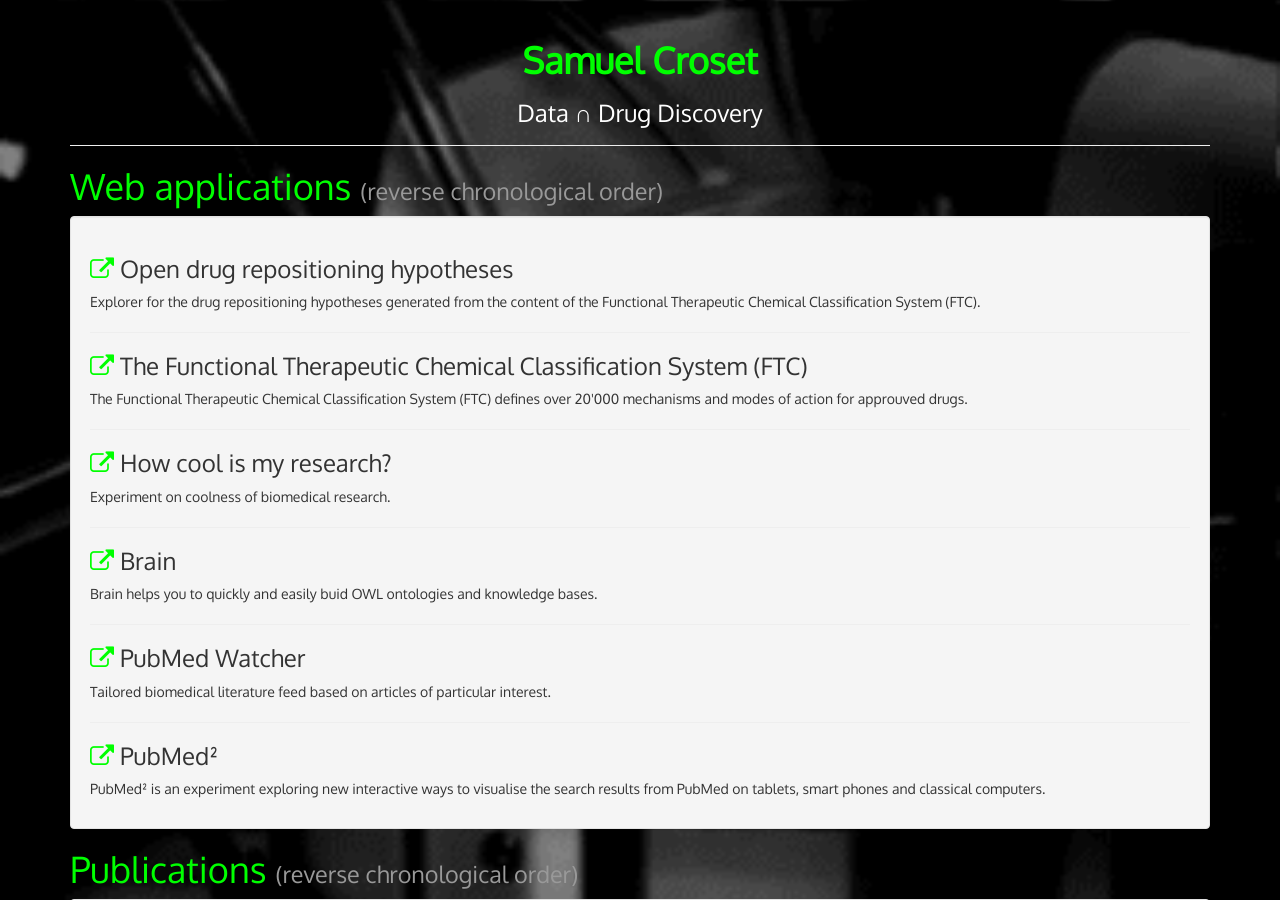
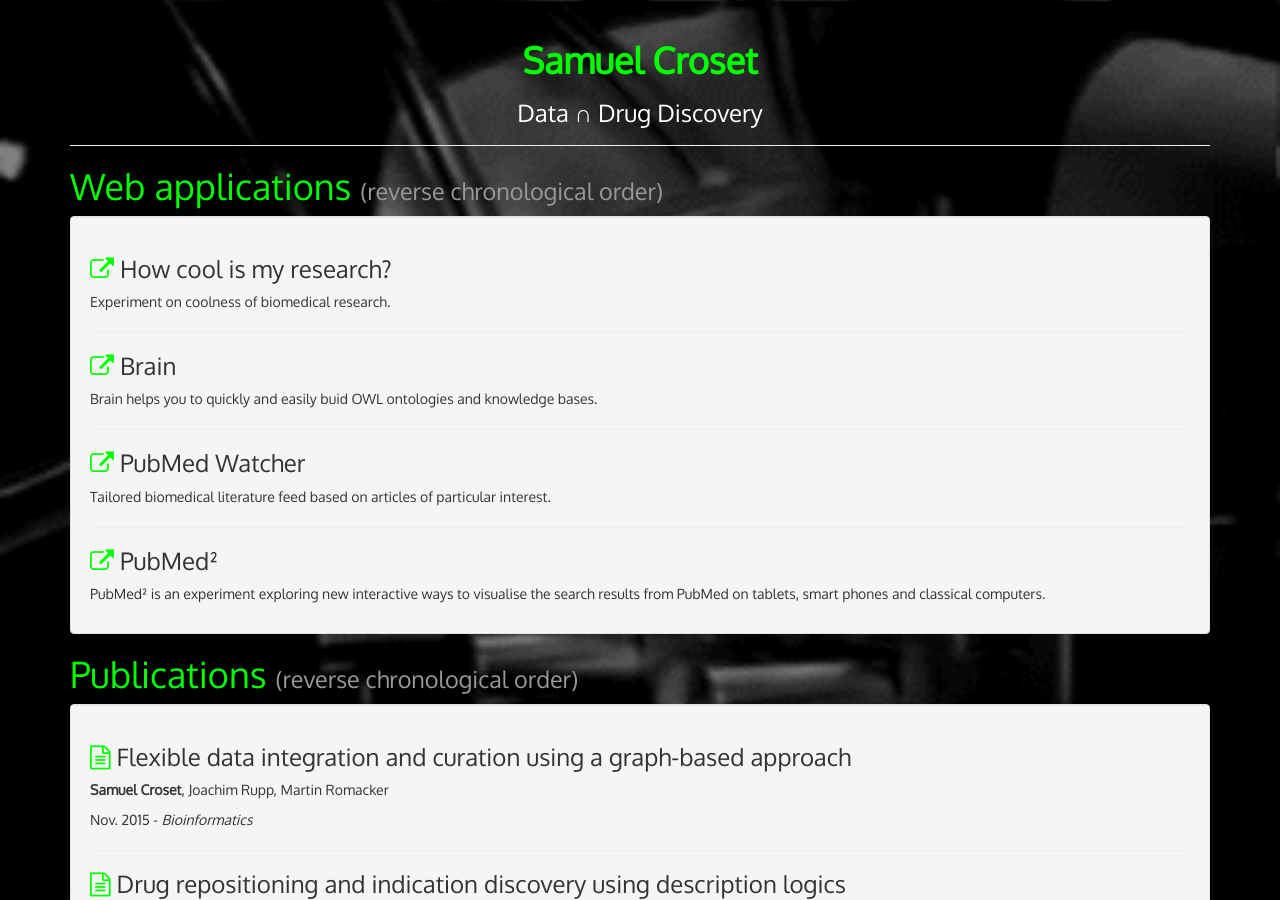
Before and after one commit to loopasam/samuelcroset, a Jekyll site: the page built from work/index.html, in a window 1280 px wide and 900 px high. Built offline with Jekyll 4.4.1, drawn with Linux system fonts in a browser that asks for light colours; nearby versions of some CDN libraries; Markdown is read by kramdown in place of the engine named in the settings.

Commit message:
removed FTC links

```diff
--- a/work/index.html
+++ b/work/index.html
@@ -5,13 +5,6 @@
 <h1 class="text-primary">Web applications <small>(reverse chronological order)</small></h1>
 
 <div class="well">
-  <h3><a href="https://www.ebi.ac.uk/chembl/research/ftc-hypotheses"><span class="fa fa-external-link"></span></a> Open drug repositioning hypotheses</h3>
-  <p>Explorer for the drug repositioning hypotheses generated from the content of the Functional Therapeutic Chemical Classification System (FTC).</p>
-  <hr>
-
-  <h3><a href="https://www.ebi.ac.uk/chembl/ftc"><span class="fa fa-external-link"></span></a> The Functional Therapeutic Chemical Classification System (FTC)</h3>
-  <p>The Functional Therapeutic Chemical Classification System (FTC) defines over 20'000 mechanisms and modes of action for approuved drugs.</p>
-  <hr>
 
   <h3><a href="http://howcoolismyresear.ch/"><span class="fa fa-external-link"></span></a> How cool is my research?</h3>
   <p>Experiment on coolness of biomedical research.</p>
```
